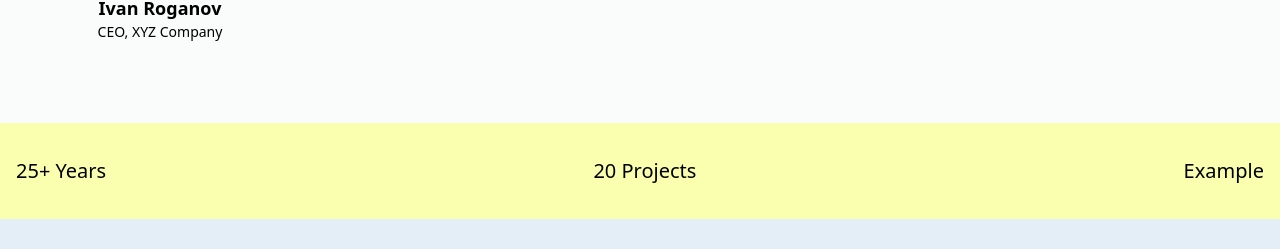
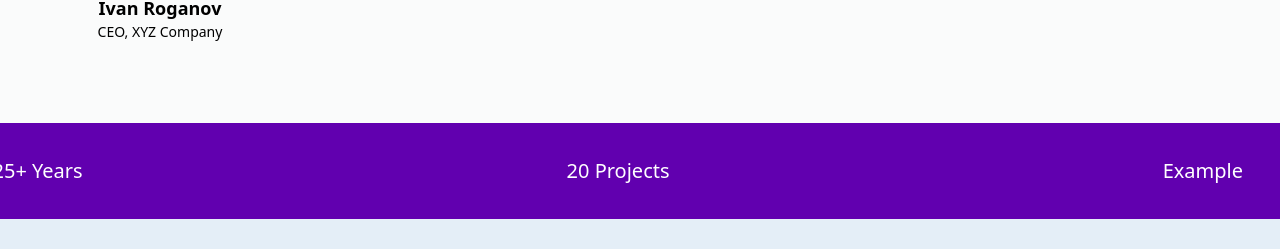
Before and after one commit to nurked/roganov.me, a React (Vite) app: page / in a window 1280 px wide. Shown: the part 1477-1726 px from the top of the page. Built offline with nearby package versions, Linux system fonts and the light colour scheme; grey boxes are pictures that could not be loaded.

Commit message:
banner color, animation fix

```diff
--- a/src/components/Banner.jsx
+++ b/src/components/Banner.jsx
@@ -1,23 +1,66 @@
 import React from 'react';
+import { motion } from 'framer-motion';
+
+const items = [
+  '25+ Years',
+  '20 Projects',
+  'Example'
+];
 
 export const Banner = () => {
   return (
-    <div className="bg-[#FAFFAF] text-black">
-      <div className="flex justify-between items-center w-full h-auto sm:h-24">
+    <div className="bg-[rgb(97,0,175)] text-white overflow-hidden">
+      <div className="flex items-center justify-between w-full h-auto sm:h-24 px-4">
         {/* Left Item */}
-        <div className="text-lg sm:text-xl text-center w-auto overflow-hidden px-4">
-          25+ Years
-        </div>
+        <motion.div
+          className="text-lg sm:text-xl text-center w-auto flex-shrink-0"
+          animate={{
+            x: ['100%', '-100%'],
+          }}
+          transition={{
+            duration: 10,
+            repeat: Infinity,
+            repeatType: 'loop',
+            ease: 'linear',
+            yoyo: Infinity,
+          }}
+        >
+          {items[0]}
+        </motion.div>
 
         {/* Center Item */}
-        <div className="text-lg sm:text-xl text-center w-auto overflow-hidden px-4">
-          20 Projects
-        </div>
+        <motion.div
+          className="text-lg sm:text-xl text-center w-auto flex-shrink-0"
+          animate={{
+            x: ['100%', '-100%'],
+          }}
+          transition={{
+            duration: 10,
+            repeat: Infinity,
+            repeatType: 'loop',
+            ease: 'linear',
+            yoyo: Infinity,
+          }}
+        >
+          {items[1]}
+        </motion.div>
 
         {/* Right Item */}
-        <div className="text-lg sm:text-xl text-center w-auto overflow-hidden px-4">
-          Example
-        </div>
+        <motion.div
+          className="text-lg sm:text-xl text-center w-auto flex-shrink-0"
+          animate={{
+            x: ['100%', '-100%'],
+          }}
+          transition={{
+            duration: 10,
+            repeat: Infinity,
+            repeatType: 'loop',
+            ease: 'linear',
+            yoyo: Infinity, // This causes the animation to reverse and go back to the right
+          }}
+        >
+          {items[2]}
+        </motion.div>
       </div>
     </div>
   );
```
